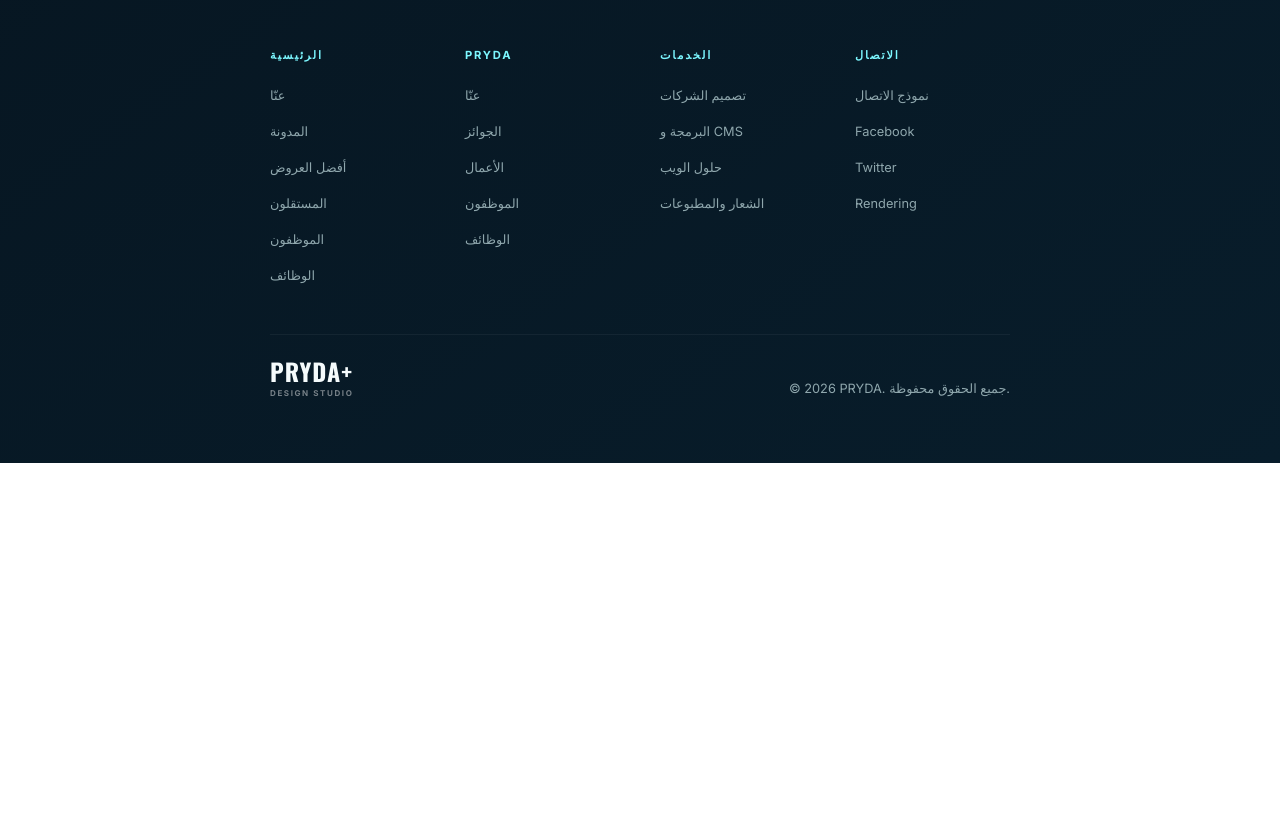
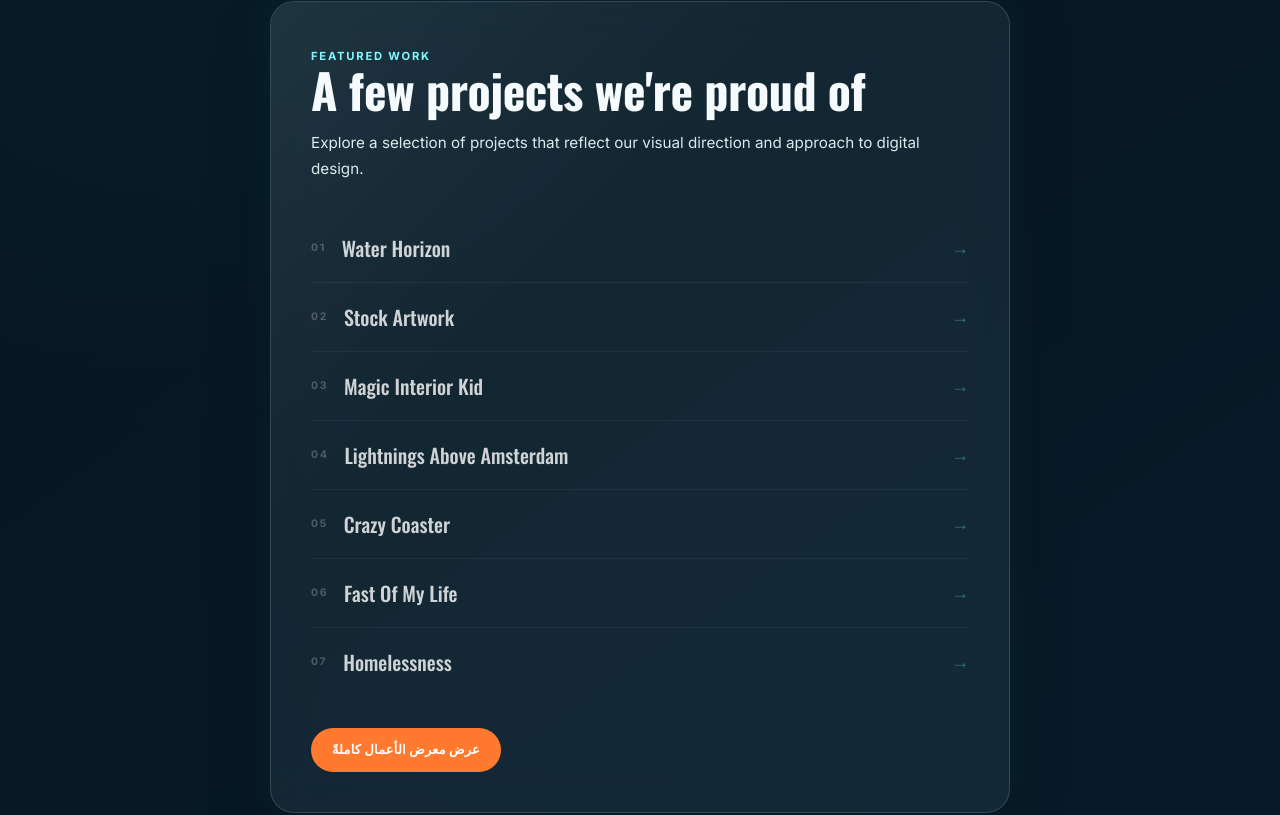
Before and after one commit to hashimwisamsami-arch/pryda, a React (Vite) app: page / in a window 1280 px wide. Shown: the part 1034-1849 px from the top of the page. Before the commit the page ends 1497 px from the top, so only its background shows below. Built offline with nearby package versions, Linux system fonts and the light colour scheme.

Commit message:
feat: implement FeaturedWorks component with project listings and CTA

```diff
--- a/src/App.jsx
+++ b/src/App.jsx
@@ -2,6 +2,7 @@ import AnnouncementBar from "./components/layout/AnnouncementBar";
 import Navbar from "./components/layout/Navbar";
 import Footer from "./components/layout/Footer";
 import Hero from "./components/home/Hero";
+import FeaturedWorks from "./components/home/FeaturedWorks";
 
 function App() {
   return (
@@ -12,6 +13,7 @@ function App() {
 
       <main id="home">
         <Hero />
+        <FeaturedWorks />
       </main>
 
       <Footer />
--- a/src/components/home/FeaturedWorks.jsx
+++ b/src/components/home/FeaturedWorks.jsx
@@ -1,5 +1,106 @@
-const FeaturedWorks = () => {
-  return <div>FeaturedWorks</div>;
-};
+import Container from "../ui/Container";
+import GlassCard from "../ui/GlassCard";
+import Button from "../ui/Button";
+import SectionHeading from "../ui/SectionHeading";
+
+import { projects, projectsSection } from "../../constants/projects";
+
+function FeaturedWorks() {
+  return (
+    <section id="portfolio" className="py-10 sm:py-14 lg:py-20">
+      <Container>
+        <GlassCard className="p-6 sm:p-8 lg:p-10">
+          {/* Section Heading */}
+          <SectionHeading
+            eyebrow={projectsSection.eyebrow}
+            title={projectsSection.title}
+            description="Explore a selection of projects that reflect our visual direction and approach to digital design."
+          />
+
+          {/* Project List */}
+          <div className="mt-8">
+            <ul className="divide-y divide-white/5">
+              {projects.map((project, index) => (
+                <li key={project.id}>
+                  <a
+                    href={project.href}
+                    className="
+                      group
+                      flex
+                      items-center
+                      justify-between
+                      gap-4
+                      py-4
+                      transition-all
+                      duration-300
+                      sm:py-5
+                    "
+                  >
+                    <div className="flex min-w-0 items-center gap-4">
+                      <span
+                        className="
+                          shrink-0
+                          text-[0.65rem]
+                          font-bold
+                          tracking-[0.16em]
+                          text-white/25
+                          transition-colors
+                          duration-300
+                          group-hover:text-cyan-300/60
+                        "
+                      >
+                        {String(index + 1).padStart(2, "0")}
+                      </span>
+
+                      <span
+                        className="
+                          truncate
+                          font-display
+                          text-lg
+                          font-medium
+                          text-white/80
+                          transition-all
+                          duration-300
+                          group-hover:translate-x-1
+                          group-hover:text-white
+                          sm:text-xl
+                        "
+                      >
+                        {project.title}
+                      </span>
+                    </div>
+
+                    <span
+                      aria-hidden="true"
+                      className="
+                        shrink-0
+                        text-lg
+                        text-cyan-300/40
+                        transition-all
+                        duration-300
+                        group-hover:translate-x-1
+                        group-hover:text-cyan-200
+                        group-hover:drop-shadow-[0_0_10px_rgba(36,215,232,0.4)]
+                      "
+                    >
+                      →
+                    </span>
+                  </a>
+                </li>
+              ))}
+            </ul>
+          </div>
+
+          {/* CTA */}
+          <div className="mt-8">
+            <Button href={projectsSection.ctaHref} className="w-full sm:w-auto">
+              {projectsSection.ctaLabel}
+            </Button>
+          </div>
+        </GlassCard>
+      </Container>
+    </section>
+  );
+}
 
 export default FeaturedWorks;
--- a/src/components/ui/Button.jsx
+++ b/src/components/ui/Button.jsx
@@ -4,18 +4,25 @@ function Button({
   type = "button",
   className = "",
   onClick,
+  href,
 }) {
   const variants = {
     primary: "btn-primary",
     secondary: "btn-secondary",
   };
 
+  const classes = `${variants[variant]} ${className}`;
+
+  if (href) {
+    return (
+      <a href={href} className={classes}>
+        {children}
+      </a>
+    );
+  }
+
   return (
-    <button
-      type={type}
-      onClick={onClick}
-      className={`${variants[variant]} ${className}`}
-    >
+    <button type={type} onClick={onClick} className={classes}>
       {children}
     </button>
   );
--- a/src/constants/projects.js
+++ b/src/constants/projects.js
@@ -0,0 +1,44 @@
+export const projects = [
+  {
+    id: 1,
+    title: "Water Horizon",
+    href: "#water-horizon",
+  },
+  {
+    id: 2,
+    title: "Stock Artwork",
+    href: "#stock-artwork",
+  },
+  {
+    id: 3,
+    title: "Magic Interior Kid",
+    href: "#magic-interior-kid",
+  },
+  {
+    id: 4,
+    title: "Lightnings Above Amsterdam",
+    href: "#lightnings-above-amsterdam",
+  },
+  {
+    id: 5,
+    title: "Crazy Coaster",
+    href: "#crazy-coaster",
+  },
+  {
+    id: 6,
+    title: "Fast Of My Life",
+    href: "#fast-of-my-life",
+  },
+  {
+    id: 7,
+    title: "Homelessness",
+    href: "#homelessness",
+  },
+];
+
+export const projectsSection = {
+  eyebrow: "Featured Work",
+  title: "A few projects we're proud of",
+  ctaLabel: "عرض معرض الأعمال كاملةً",
+  ctaHref: "#portfolio",
+};
```
